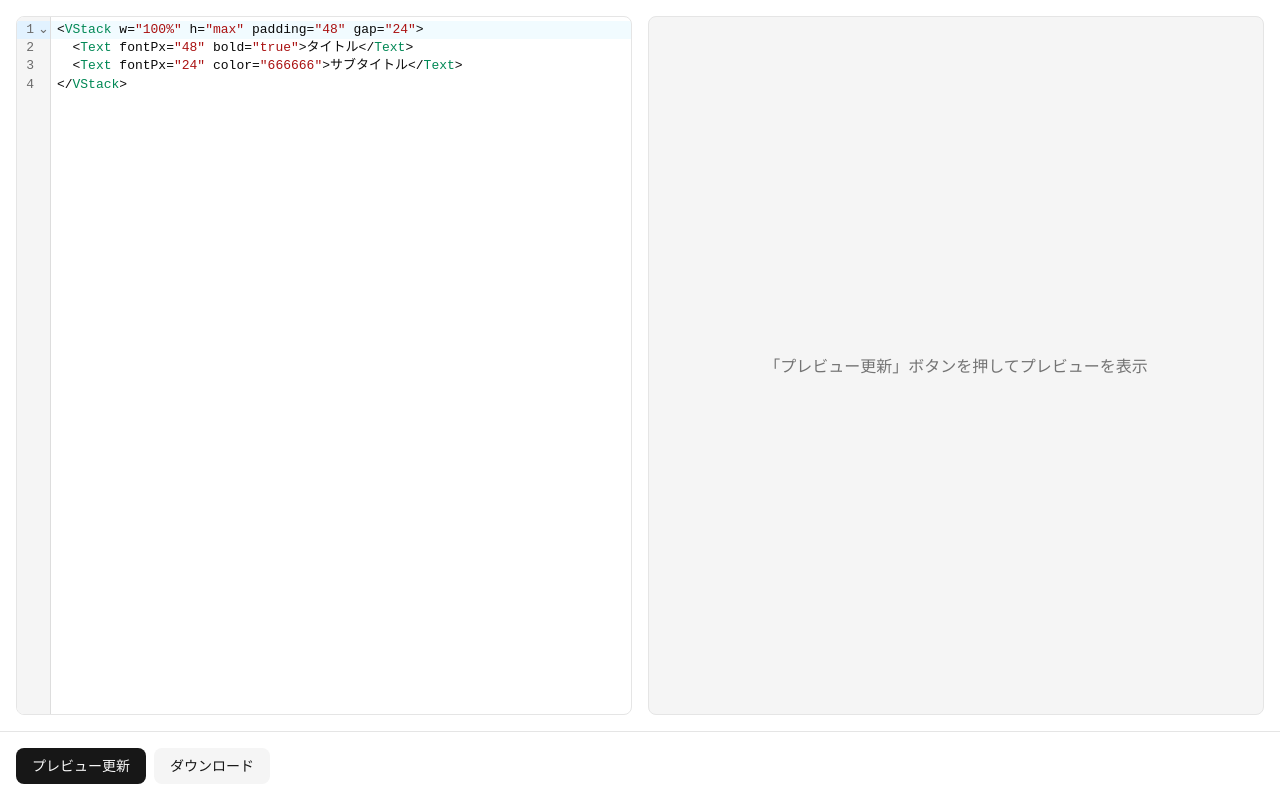
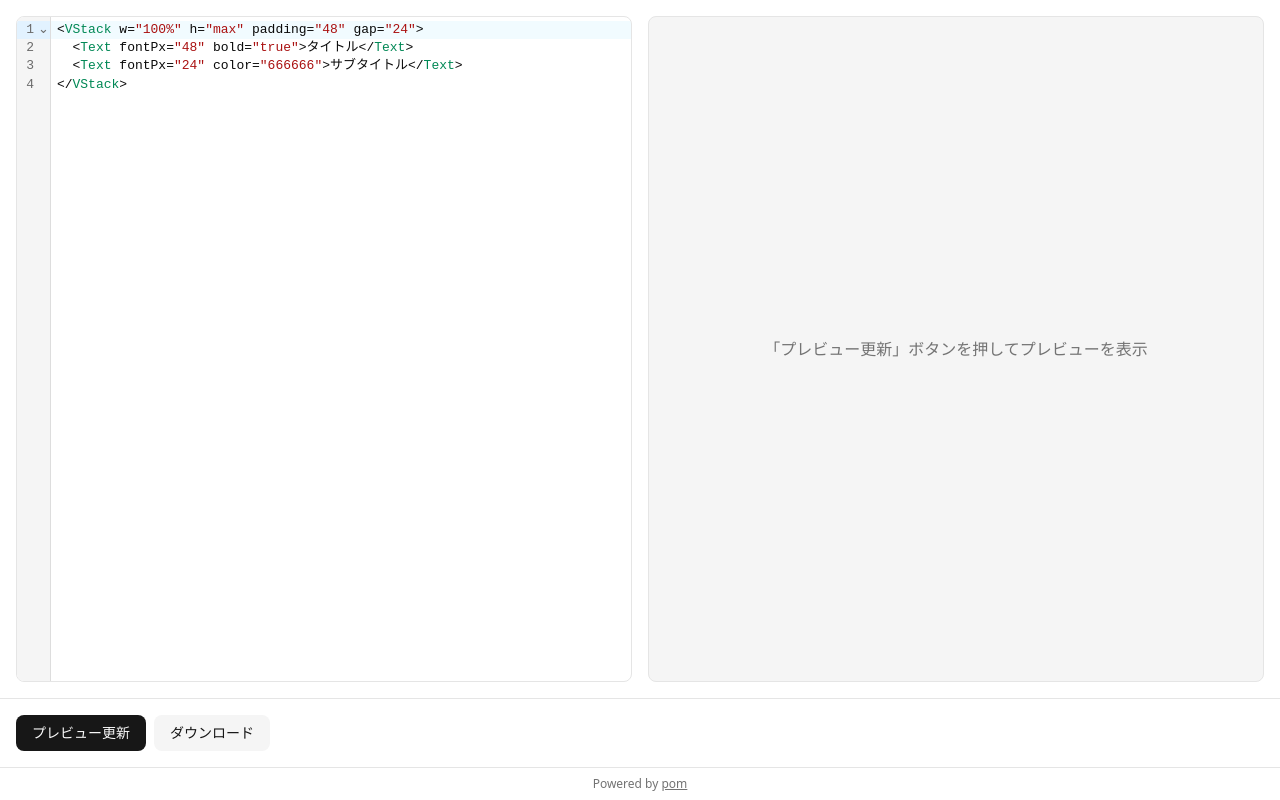
Before and after one commit to hirokisakabe/pom-playground, a Next.js app: page / in a window 1280 px wide. Built offline with nearby package versions, Linux system fonts and the light colour scheme; what hono would draw is missing.

Commit message:
pom リポジトリへのリンクをフッターに追加する
Co-Authored-By: Claude Opus 4.6 <noreply@anthropic.com>

```diff
--- a/src/client/components/AppLayout.tsx
+++ b/src/client/components/AppLayout.tsx
@@ -83,6 +83,19 @@ export function AppLayout() {
           ダウンロード
         </button>
       </div>
+      <footer className="text-muted-foreground flex items-center justify-center border-t px-4 py-2 text-xs">
+        <span>
+          Powered by{" "}
+          <a
+            href="https://github.com/hirokisakabe/pom"
+            target="_blank"
+            rel="noopener noreferrer"
+            className="underline hover:opacity-80"
+          >
+            pom
+          </a>
+        </span>
+      </footer>
     </div>
   );
 }
```
